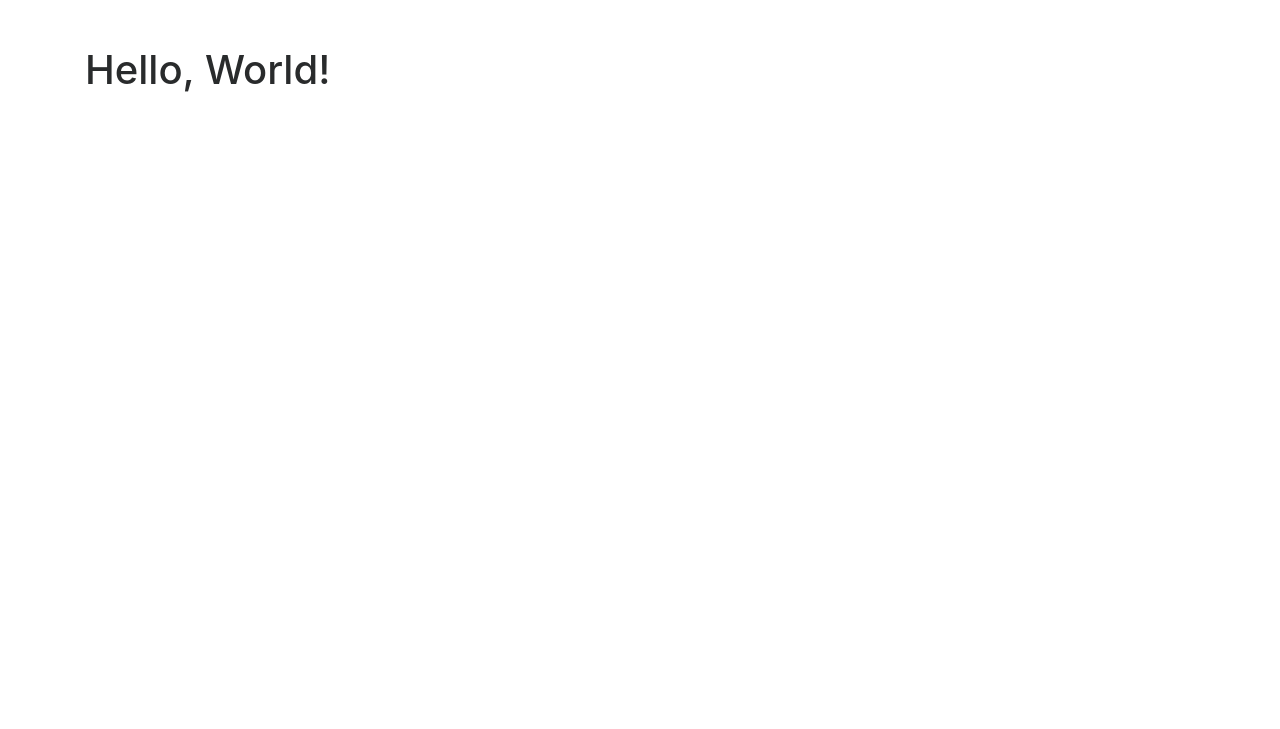
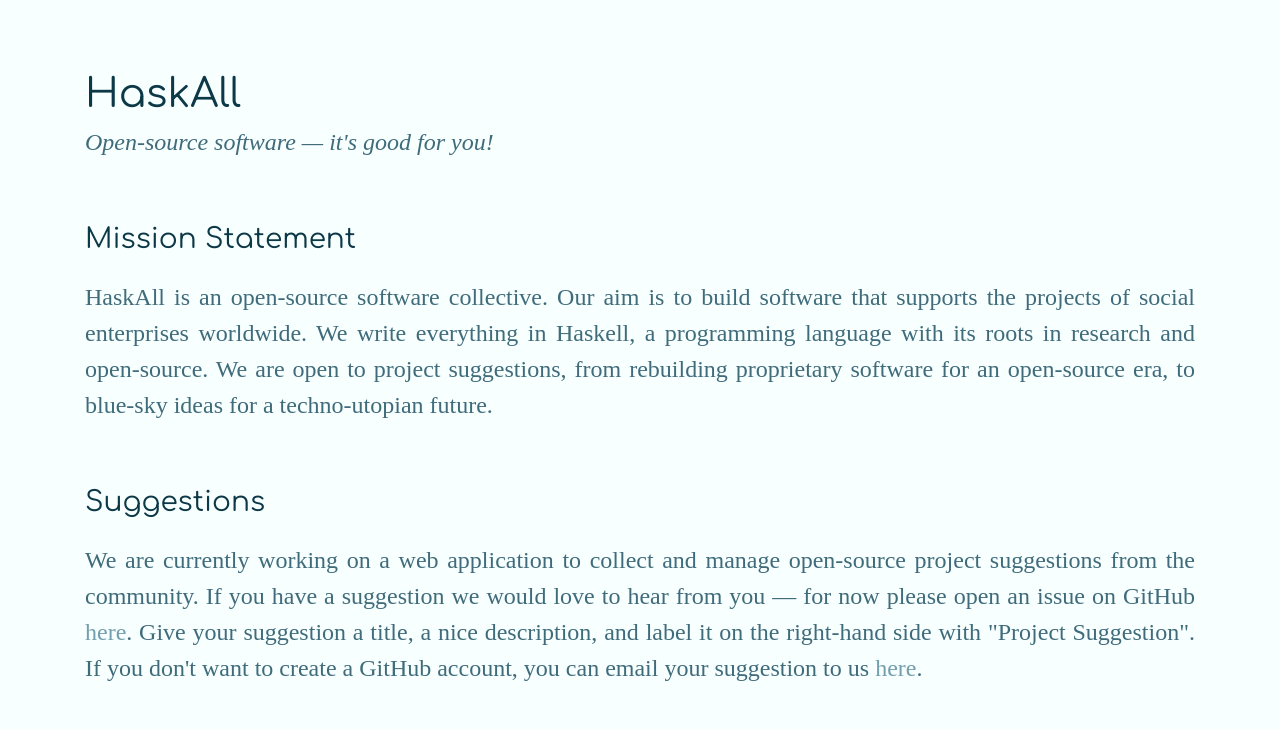
Before and after one commit to HaskAll/HaskAll.github.io, a plain HTML site: page index.html in a window 1280 px wide. Drawn offline with nearby package versions, Linux system fonts and the light colour scheme; a web font is replaced by a local one.

Commit message:
Update the website with some fonts and some basic info

```diff
--- a/index.html
+++ b/index.html
@@ -1,10 +1,51 @@
 <html>
   <head>
+    <title>HaskAll</title>
+    <link href="https://fonts.googleapis.com/css?family=Comfortaa:300,400|Kurale|Montserrat:400i" rel="stylesheet">
     <link href="https://maxcdn.bootstrapcdn.com/bootstrap/4.0.0-beta.3/css/bootstrap.min.css" rel="stylesheet" integrity="sha384-Zug+QiDoJOrZ5t4lssLdxGhVrurbmBWopoEl+M6BdEfwnCJZtKxi1KgxUyJq13dy" crossorigin="anonymous">
+    <style>
+     h1, h2, h3, h4, h5, h6 {
+       font-family: "Comfortaa", cursive;
+       color: #0C3847;
+     }
+     .body-text {
+       font-family: "Kurale", serif;
+       font-size: 1.5rem;
+       color: #3F6B7A;
+       text-align: justify;
+     }
+     body {
+       background-color: #F7FFFF;
+     }
+     a {
+       color: #729EAD;
+     }
+    </style>
   </head>
   <body>
     <div class="container py-5">
-            <h1>Hello, World!</h1>
+      <div class="row py-4">
+        <div class="col">
+          <h1>HaskAll</h1>
+          <p class="body-text font-italic">Open-source software &mdash; it's good for you!</p>
+        </div>
+      </div>
+      <div class="row py-4">
+        <div class="col">
+          <h3 class="pb-3">Mission Statement</h3>
+          <p class="body-text">
+            HaskAll is an open-source software collective. Our aim is to build software that supports the projects of social enterprises worldwide. We write everything in Haskell, a programming language with its roots in research and open-source. We are open to project suggestions, from rebuilding proprietary software for an open-source era, to blue-sky ideas for a techno-utopian future.
+          </p>
+        </div>
+      </div>
+      <div class="row py-4">
+        <div class="col">
+          <h3 class="pb-3">Suggestions</h3>
+          <p class="body-text">
+            We are currently working on a web application to collect and manage open-source project suggestions from the community. If you have a suggestion we would love to hear from you &mdash; for now please open an issue on GitHub <a href="https://github.com/HaskAll/HaskAll.github.io/issues/new" target="_blank">here</a>. Give your suggestion a title, a nice description, and label it on the right-hand side with "Project Suggestion". If you don't want to create a GitHub account, you can email your suggestion to us <a href="mailto:haskall@tuta.io">here</a>.
+          </p>
+        </div>
+      </div>
     </div>
   </body>
 </html>
```
Lines whose indentation alone changed are shown as unchanged.
